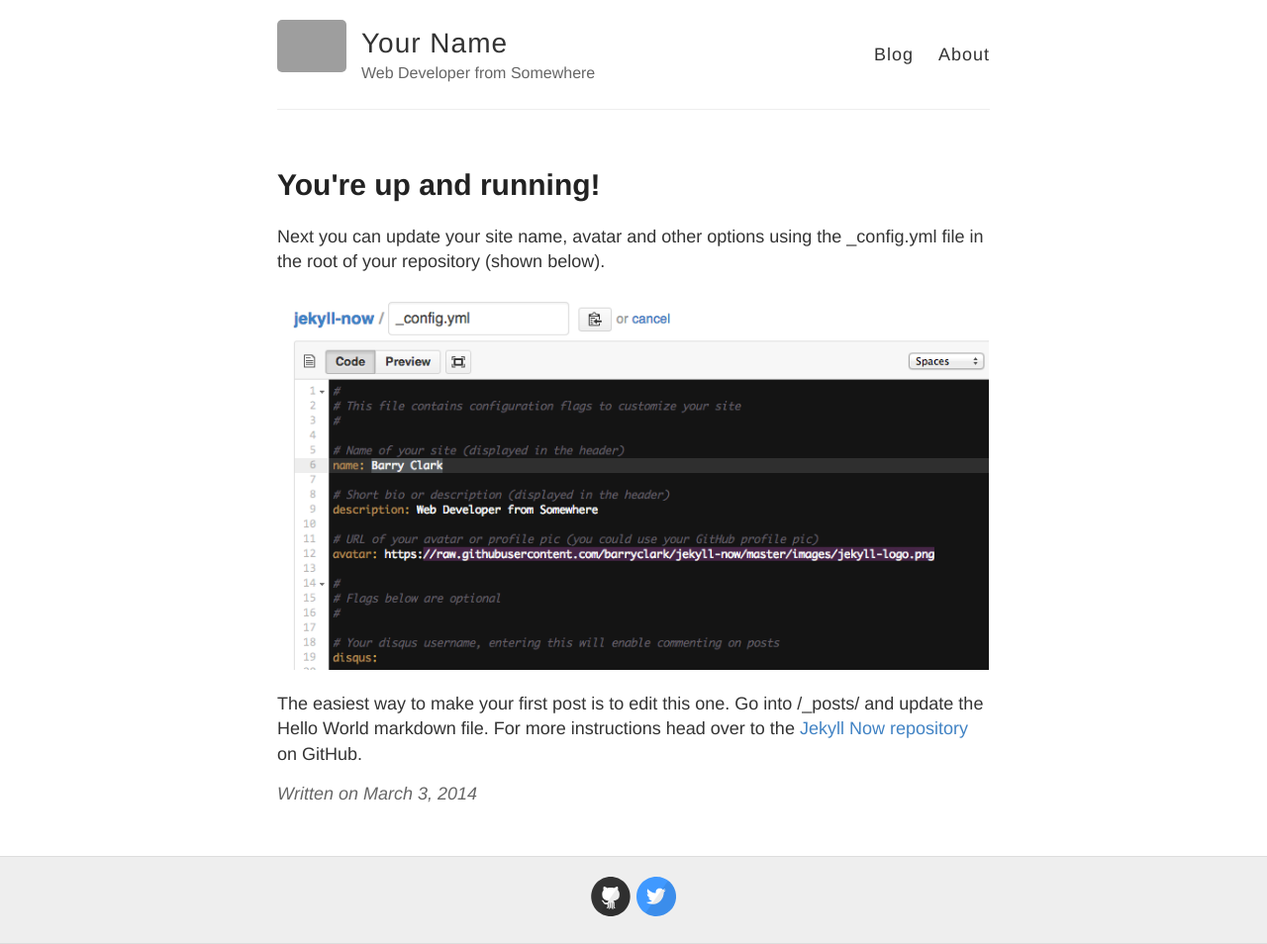
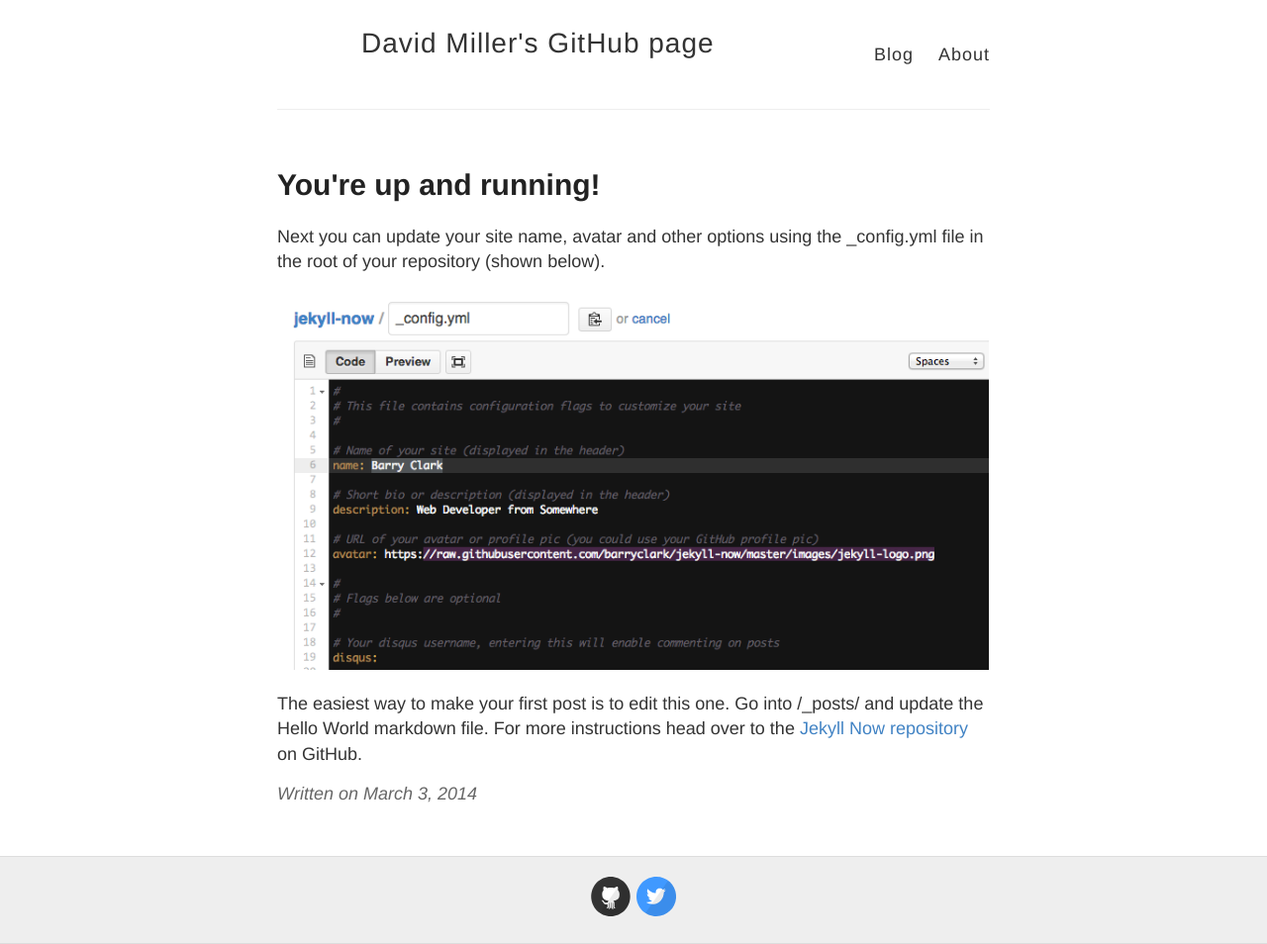
Before and after one commit to millerdw/millerdw.github.io, a Jekyll site: the page built from _posts/2014-3-3-Hello-World.md, in a window 1280 px wide. Shown: the whole page at 99% size. Built offline with Jekyll 4.4.1, drawn with Linux system fonts in a browser that asks for light colours; grey boxes are pictures that could not be loaded.

Commit message:
updated config

```diff
--- a/_config.yml
+++ b/_config.yml
@@ -3,13 +3,13 @@
 #
 
 # Name of your site (displayed in the header)
-name: Your Name
+name: David Miller's GitHub page
 
 # Short bio or description (displayed in the header)
-description: Web Developer from Somewhere
+description:
 
 # URL of your avatar or profile pic (you could use your GitHub profile pic)
-avatar: https://raw.githubusercontent.com/barryclark/jekyll-now/master/images/jekyll-logo.png
+avatar:
 
 #
 # Flags below are optional
```
